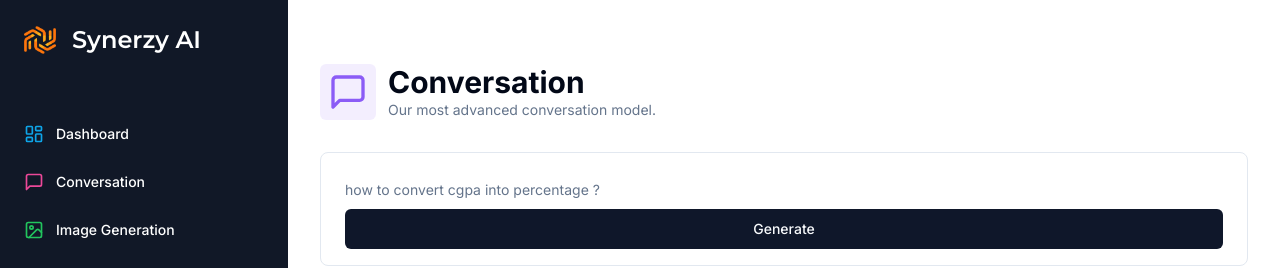
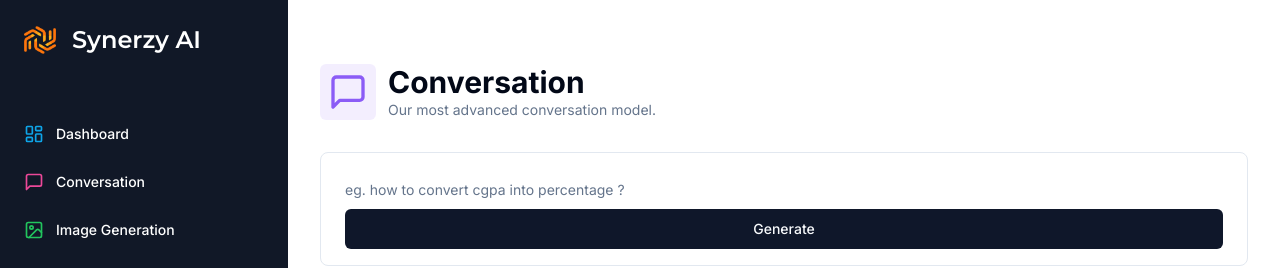
Before and after one commit to hemant-i7/SynerzyAI, a Next.js app: page /conversation in a window 1280 px wide. Shown: the top 268 px of the page. Built offline with nearby package versions, Linux system fonts and the light colour scheme.

Commit message:
Update page.tsx

```diff
--- a/app/(dashboard)/(routes)/conversation/page.tsx
+++ b/app/(dashboard)/(routes)/conversation/page.tsx
@@ -59,7 +59,7 @@ const ConversionPage = () => {
                                focus-visible:ring-0
                                focus-visible:ring-transparent"
                         disabled={isLoading}
-                        placeholder="how to convert cgpa into percentage ?"
+                        placeholder="eg. how to convert cgpa into percentage ?"
                         {...field}
                       />
                     </FormControl>
```
